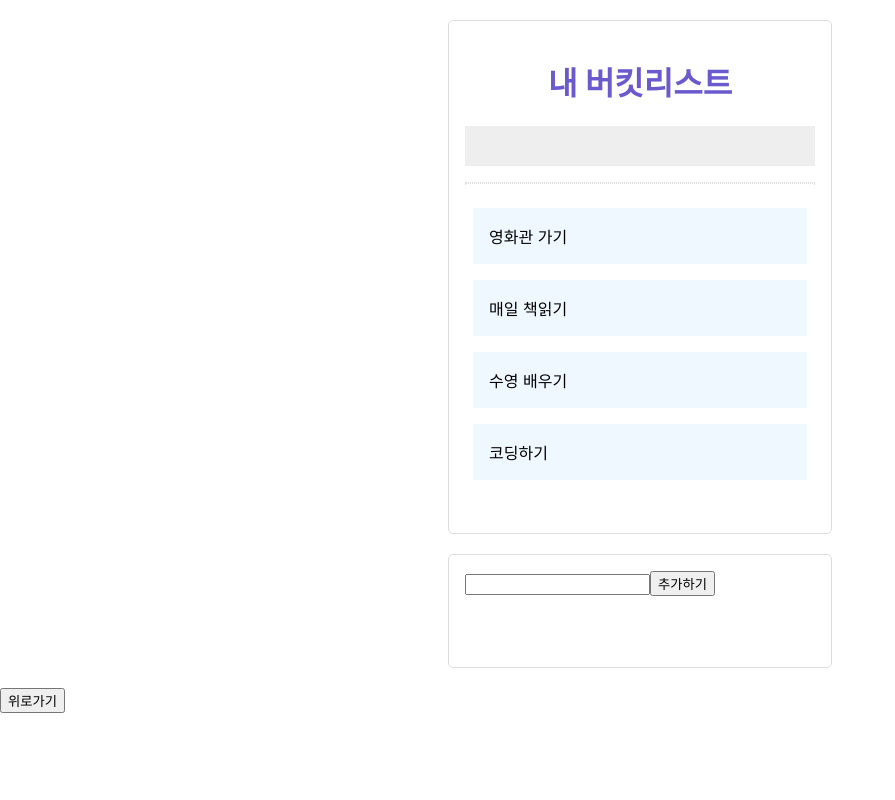
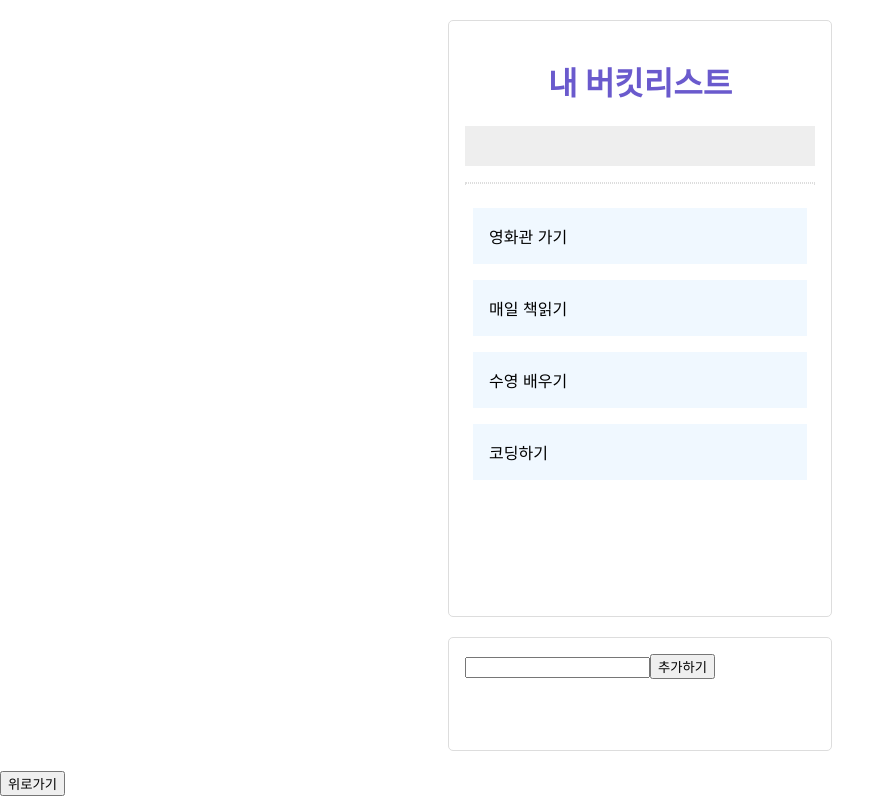
Before and after one commit to parkksss/react_basic, a React (Create React App) app: page / in a window 1280 px wide. Shown: the whole page, without its empty margins (0-895 px from the left). Built offline with nearby package versions, Linux system fonts and the light colour scheme.

Commit message:
add scroll bar

```diff
--- a/src/BucketList.js
+++ b/src/BucketList.js
@@ -26,9 +26,10 @@ const BucketList = (props) => {
 const ListStyle = styled.div`
   display: flex;
   flex-direction: column;
-  height: 100%;
+  height: 50vh;
   overflow-x: hidden;
   overflow-y: auto;
+  max-height: 50vh;
 `;
 
 const ItemStyle = styled.div`
```
